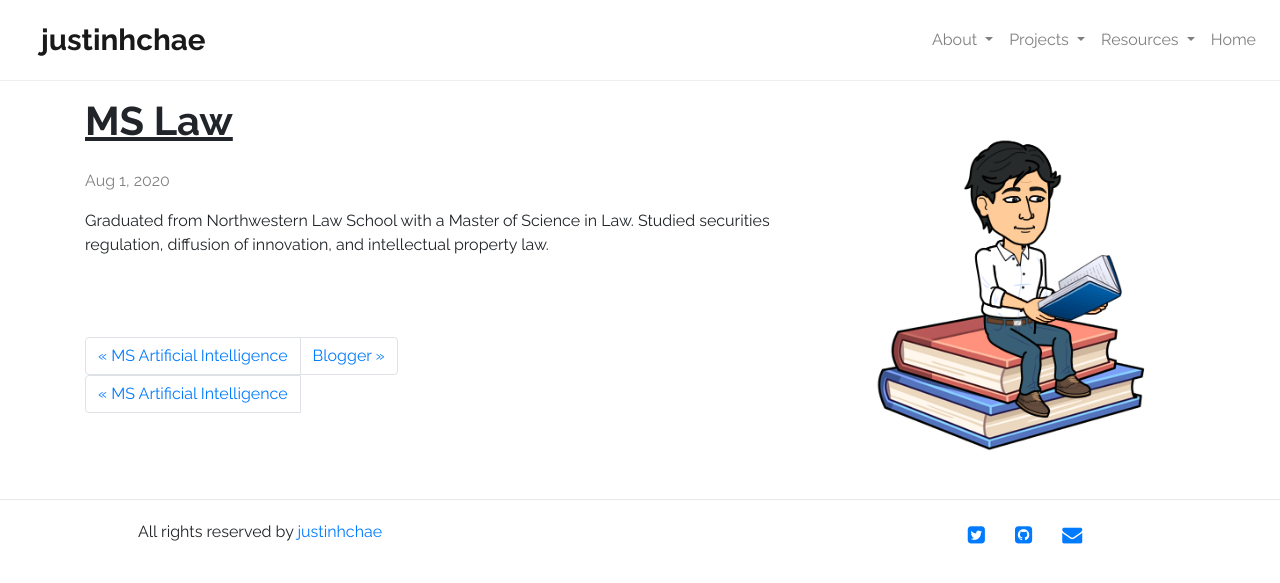
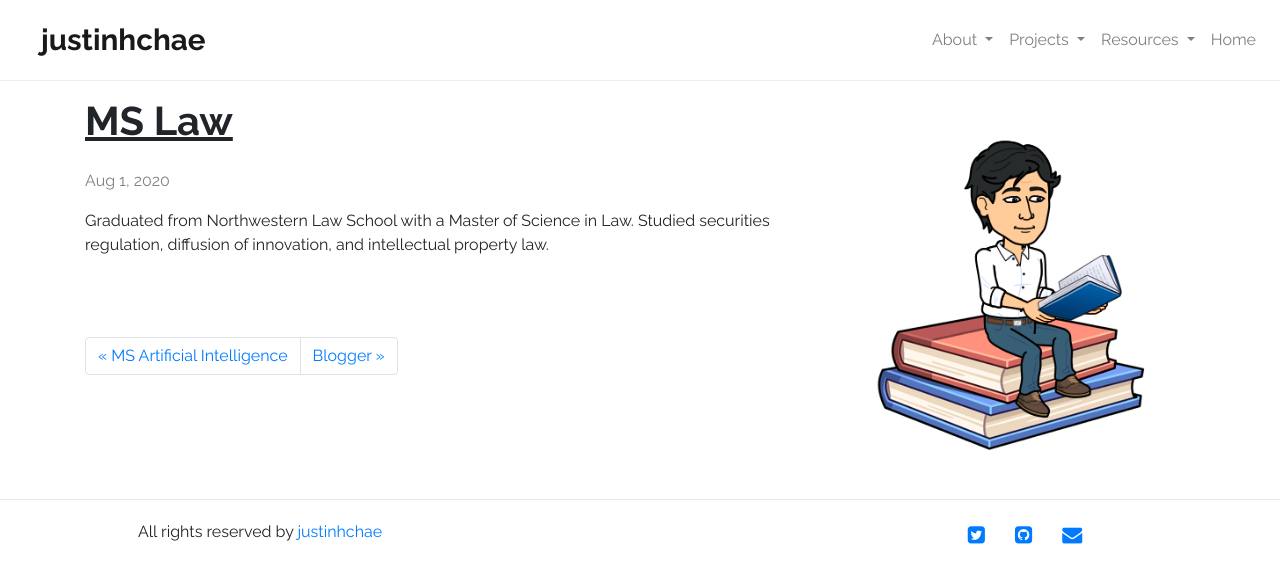
Before and after one commit to justinhchae/justinhchae.github.io, a Jekyll site: the page built from _posts/2019-08-01-msl.markdown, in a window 1280 px wide. Shown: the top 583 px of the page. Built offline with Jekyll 4.4.1, drawn with Linux system fonts in a browser that asks for light colours.

Commit message:
Update post.html

```diff
--- a/_layouts/post.html
+++ b/_layouts/post.html
@@ -28,7 +28,7 @@ layout: default
         <ul class="pagination">
           {% if page.next.url %}
           <li class="page-item">
-            <a class="page-link" href="#" tabindex="-1">&laquo; {{page.next.title}}</a>
+<!--            <a class="page-link" href="#" tabindex="-1">&laquo; {{page.next.title}}</a>-->
             <a class="page-link" href={{"/" | relative_url}}>&laquo; {{page.next.title}} </a>
           </li>
           {% endif %} {% if page.previous.url %}
```
